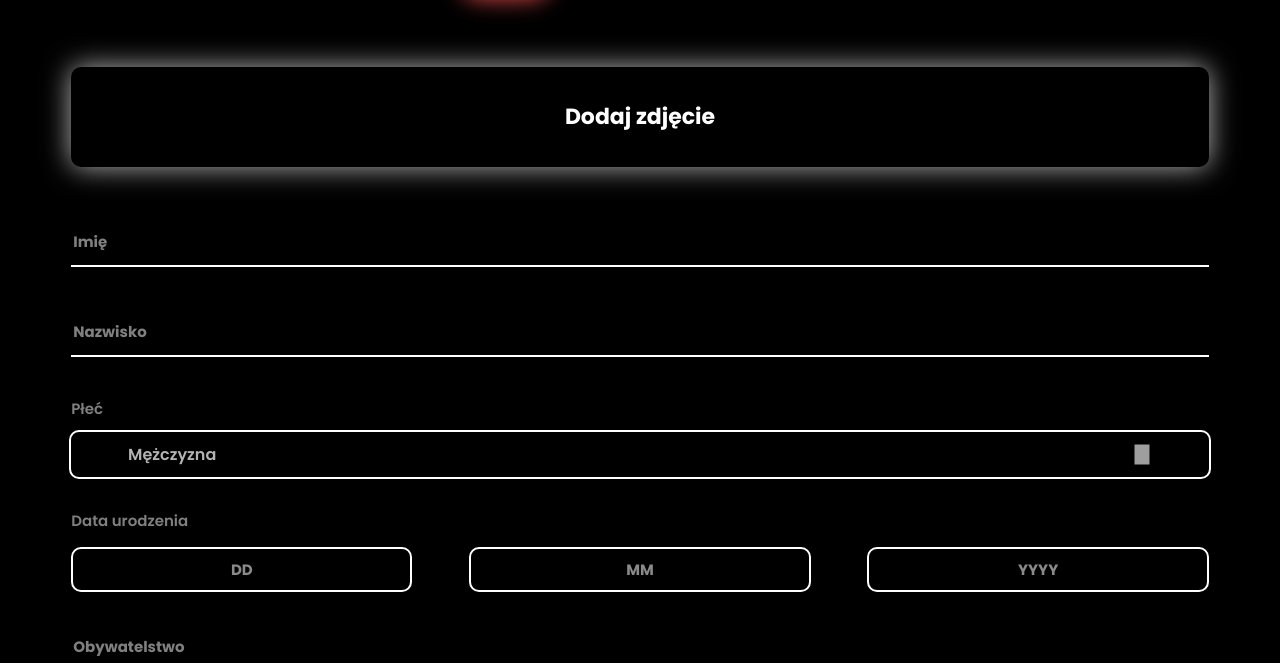
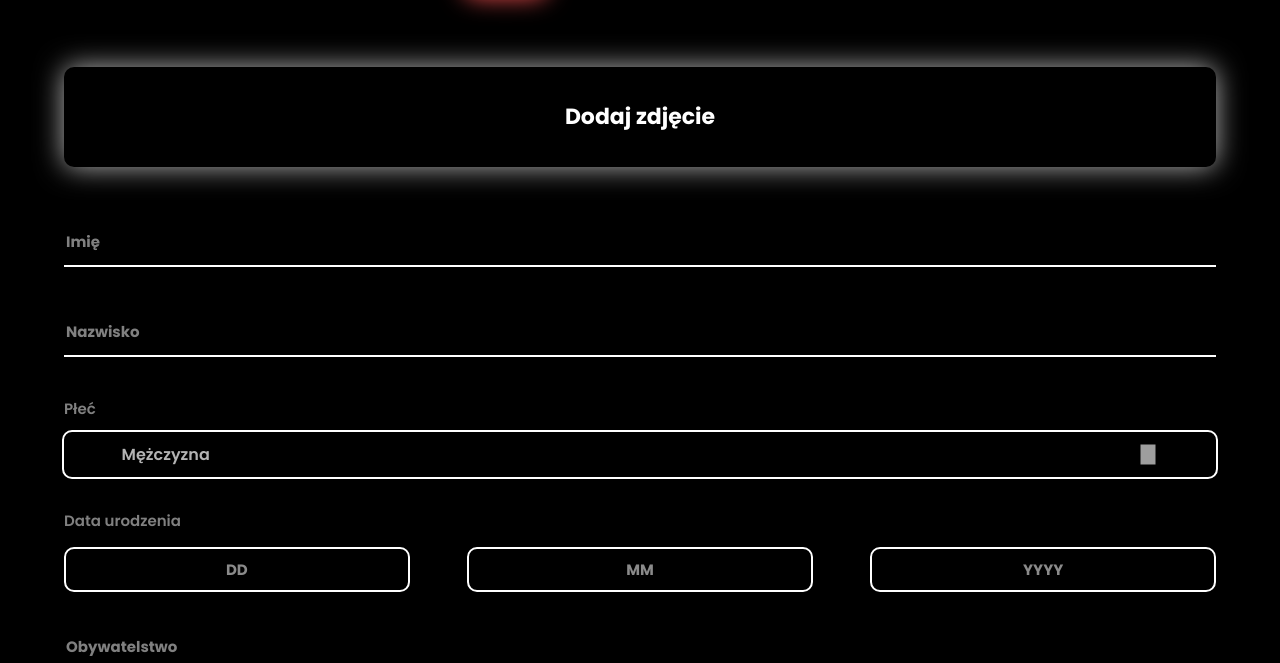
Before and after one commit to altankiwarrior/altankiwarrior.github.io, a plain HTML site: page index.html in a window 1280 px wide. Shown: the part 137-800 px from the top of the page. Drawn offline with Linux system fonts and the light colour scheme; grey boxes are pictures that could not be loaded.

Commit message:
Add files via upload

```diff
--- a/assets/index.css
+++ b/assets/index.css
@@ -321,9 +321,11 @@ input::-webkit-inner-spin-button {
     font-family: "Poppins", sans-serif;
 }
 
-body {
-    background-color: #000000;
-    color: #ffffff;
+html, body {
+  height: 100%;
+  margin: 0;
+  background-color: black;
+  color: white;
 }
 
 * {
```
